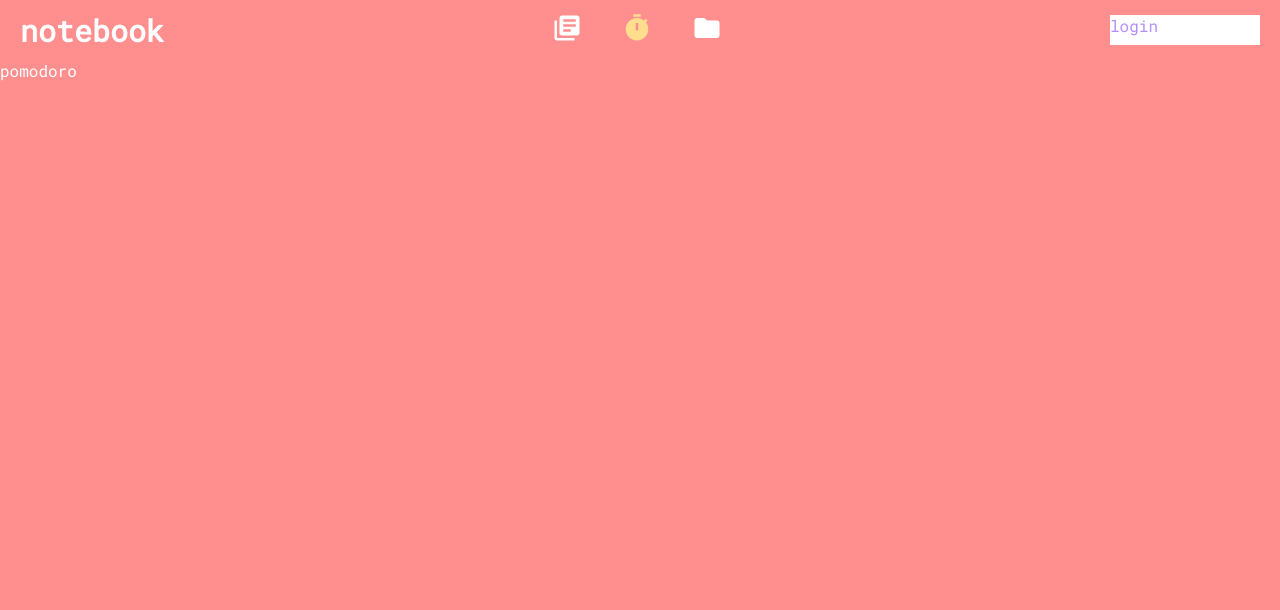
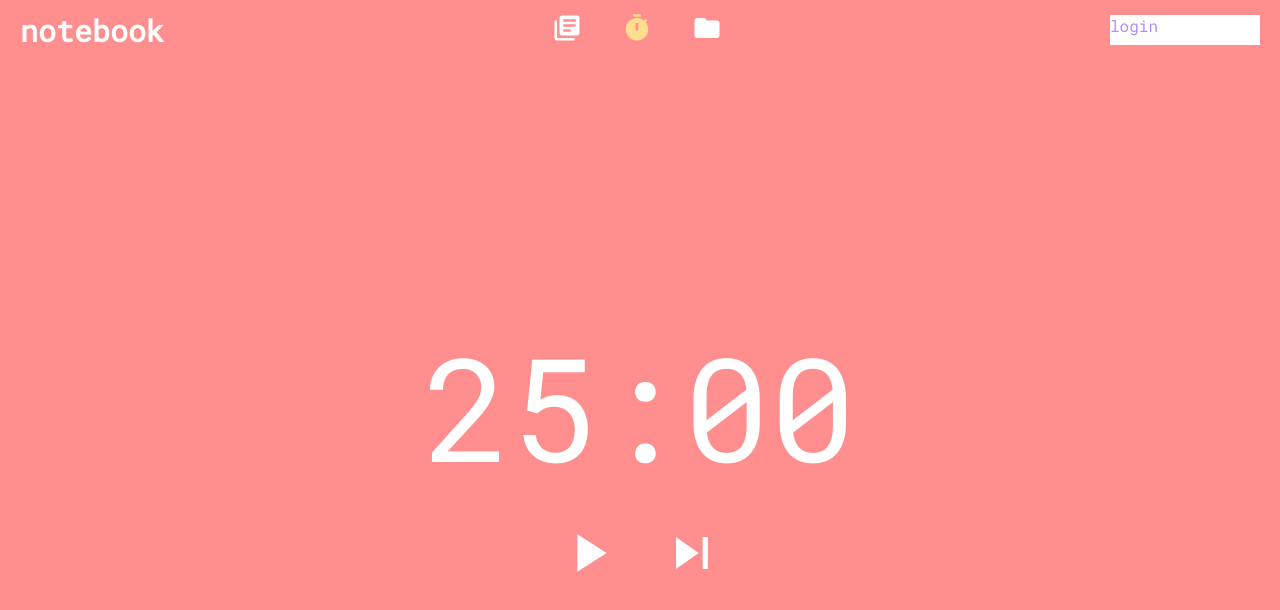
Before and after one commit to amreesalmonte/study-buddy, a React (Create React App) app in the folder notebook/: page / in a window 1280 px wide. Shown: the top 610 px of the page. Built offline with nearby package versions, Linux system fonts and the light colour scheme.

Commit message:
timer colors

```diff
--- a/notebook/src/components/NavigationBar.jsx
+++ b/notebook/src/components/NavigationBar.jsx
@@ -37,9 +37,6 @@ const Icon = styled.div`
   }
   &:hover {
     color: ${colors.yellow};
-  }
-  &:visited {
-    color: none;
   }
 `;
 
--- a/notebook/src/views/PomodoroView.jsx
+++ b/notebook/src/views/PomodoroView.jsx
@@ -1,5 +1,6 @@
 import React, { useState, useCallback, useEffect, useContext } from "react";
 import styled from 'styled-components';
+import { PlayArrow, Pause, SkipNext } from '@mui/icons-material';
 import TimerContext from "../context/TimerProvider";
 import { colors } from "../styling/colors";
 
@@ -7,6 +8,31 @@ const PomodoroContainer = styled.div`
   color: white;
   background-color: ${colors.red};
   height: 100vh;
+  display: flex;
+  justify-content: center;
+  align-items: center;
+  flex-direction: column;
+`;
+
+const TimerText = styled.div`
+  font-size: 144px;
+`;
+
+const IconContainers = styled.div`
+  display: flex;
+  justify-content: center;
+`;
+
+const Icon = styled.div`
+  margin: 20px;
+  transition: .2s ease-in-out;
+  svg {
+      width: 64px;
+      height: 64px;
+  }
+  &:hover {
+    color: ${colors.yellow};
+  }
 `;
 
 export default function PomodoroView(props){
@@ -14,12 +40,48 @@ export default function PomodoroView(props){
 
   const [isBreak, setIsBreak] = useState(false);
   const [isActive, setIsActive] = useState(false);
+  const [initialLoad, setInitialLoad] = useState(true);
 
   useEffect(()=> {
-    setTimer({color: '#FF8E8E'})
-  }, [setTimer]);
+    if (initialLoad) {
+      setTimer({color: colors.red})
+      setInitialLoad(false)
+    }
+  }, [setTimer, initialLoad]);
+
+  const togglePlay = useCallback(() => {
+    if (isActive) {
+      setIsActive(false)
+    } else {
+      setIsActive(true)
+    }
+  }, [isActive]);
+
+  const toggleBreak = useCallback(() => {
+    if (isBreak) {
+      setIsBreak(false)
+      setTimer({color: colors.green})
+    } else {
+      setIsBreak(true)
+      setTimer({color: colors.red})
+    }
+  }, [isBreak, setTimer]);
+
+  const handleNext = useCallback(() => {
+    setIsActive(false);
+    toggleBreak();
+  }, [toggleBreak]);
 
   return (
-      <PomodoroContainer>pomodoro</PomodoroContainer>
+      <PomodoroContainer>
+        <TimerText>25:00</TimerText>
+        <IconContainers>
+          {isActive ?
+          <Icon><Pause onClick={togglePlay}/></Icon> :
+          <Icon><PlayArrow onClick={togglePlay}/></Icon>
+          }
+          <Icon><SkipNext onClick={handleNext}/></Icon>
+        </IconContainers>
+      </PomodoroContainer>
   );
 }
```
